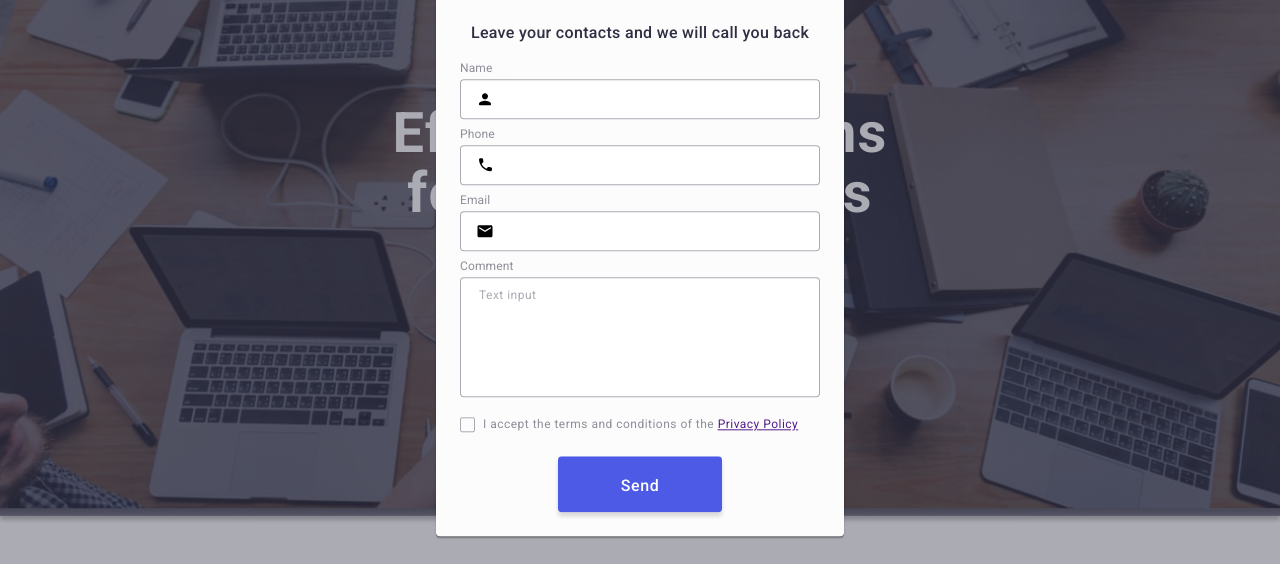
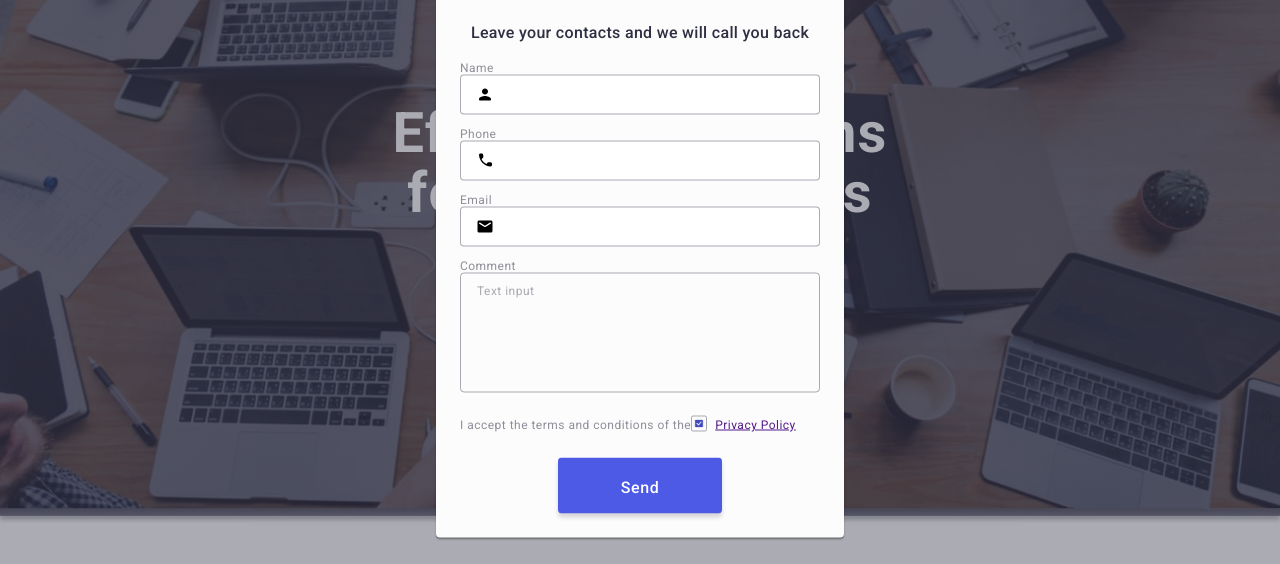
Before and after one commit to kulikiliya/fotm-and-validation, a plain HTML site: page index.html in a window 1280 px wide. Both pictures are taken after a click on the button "Order Service". Shown: the part 157-721 px from the top of the page. Drawn offline with nearby package versions, Linux system fonts and the light colour scheme.

Commit message:
second-try

```diff
--- a/css/styles.css
+++ b/css/styles.css
@@ -502,7 +502,7 @@ p {
   font-size: 16px;
   font-family: Roboto;
   font-weight: 500;
-  line-height: 24px;
+  line-height: 1.5;
   letter-spacing: 0.32px;
 }
 
@@ -519,64 +519,64 @@ p {
 
 .footer-email {
   display: flex;
+  align-items: center;
   gap: 24px;
 }
 
 .footer-input {
   display: block;
   width: 264px;
-  height: auto;
-  padding-top: 8px;
+  height: 40px;
   padding-left: 16px;
-  padding-bottom: 8px;
-
   border-radius: 4px;
   border: 1px solid var(--white-background);
   box-shadow: 0px 4px 4px 0px rgba(0, 0, 0, 0.15);
 
-  background-color: var(--footer-background-color);
+  background-color: transparent;
+  color: var(--white-text);
+
+  font-size: 12px;
+  font-family: Roboto;
+  font-style: normal;
+  font-weight: 400;
+  line-height: 1.5;
+  letter-spacing: 0.48px;
 }
 
 .footer-input::placeholder {
   color: var(--white, #fff);
-  font-size: 12px;
-  font-family: Roboto;
-  font-style: normal;
-  font-weight: 400;
-  line-height: 24px;
-  letter-spacing: 0.48px;
 }
 
 .footer-button {
   display: flex;
   min-width: 165px;
-  min-height: 40px;
+  height: 40px;
   padding: 8px 24px;
   justify-content: center;
   align-items: center;
   gap: 16px;
   border-color: transparent;
   border-radius: 4px;
+  border: none;
 
+  color: var(--white, #fff);
   background-color: var(--primary-brand);
 
   transition: background-color var(--transition);
+
+  text-align: center;
+  font-size: 16px;
+  font-family: Roboto;
+  font-style: normal;
+  font-weight: 500;
+  line-height: 1.5;
+  letter-spacing: 0.64px;
+  cursor: pointer;
 }
 
 .footer-button:hover,
 .footer-button:focus {
   background-color: var(--pressed-state);
-}
-.button-text {
-  color: var(--white, #fff);
-  text-align: center;
-
-  font-size: 16px;
-  font-family: Roboto;
-  font-style: normal;
-  font-weight: 500;
-  line-height: 24px;
-  letter-spacing: 0.64px;
 }
 
 /* portfolio */
@@ -783,6 +783,7 @@ p {
 .modal-h {
   display: flex;
   justify-content: center;
+  margin-bottom: 16px;
 
   color: var(--navyblue, #2e2f42);
 
@@ -803,8 +804,24 @@ p {
   margin-top: 16px;
 }
 
-.form-item:nth-child(-n + 3) {
+.why-div {
   margin-bottom: 8px;
+}
+.why-div-textarea {
+  margin-bottom: 16px;
+}
+
+.form-item {
+  display: block;
+  margin-bottom: 4px;
+  color: var(--lightslate, #8e8f99);
+
+  font-size: 12px;
+  font-family: Roboto;
+  font-style: 1.17;
+  font-weight: 400;
+  line-height: 14px;
+  letter-spacing: 0.48px;
 }
 
 .form-item-imput {
@@ -812,6 +829,7 @@ p {
   height: 40px;
   padding-left: 38px;
   border-radius: 4px;
+  outline: transparent;
   border: 1px solid var(--navyblue-modal, rgba(46, 47, 66, 0.4));
 
   transition: border-color var(--transition);
@@ -827,25 +845,9 @@ p {
   fill: var(--primary-brand);
 }
 
-.form-item-desc {
-  display: block;
-  width: auto;
-  margin-bottom: 4px;
-
-  color: var(--lightslate);
-
-  font-size: 12px;
-  font-family: Roboto;
-  font-style: normal;
-  font-weight: 400;
-  line-height: normal;
-  letter-spacing: 0.12px;
-}
-
 .modal-button {
   width: 164px;
   height: 56px;
-  margin-top: 24px;
   margin-left: auto;
   margin-right: auto;
 
@@ -890,59 +892,61 @@ p {
   resize: none;
   width: 100%;
   height: 120px;
+  padding: 8px 16px;
   border: 1px solid var(--navyblue-modal, rgba(46, 47, 66, 0.4));
   border-radius: 4px;
+  outline: transparent;
+
+  color: rgba(46, 47, 66, 0.4);
+  background-color: transparent;
 
   transition: border-color var(--transition);
-}
-
-.form-item-textarea::placeholder {
-  padding-top: 8px;
-  padding-left: 16px;
-
-  color: var(--navyblue-modal, rgba(46, 47, 66, 0.4));
 
   font-size: 12px;
   font-family: Roboto;
   font-style: normal;
   font-weight: 400;
-  line-height: 14px;
+  line-height: 1.5;
   letter-spacing: 0.48px;
+}
+
+.form-item-textarea::placeholder {
+  color: var(--navyblue-modal, rgba(46, 47, 66, 0.4));
 }
 
 /* ЧЕК-БОКС */
 
 .checkbox:checked + .checkbox-icon {
-  background-image: url(../images/click.svg);
-  background-size: contain;
-  background-origin: border-box;
+  background-color: var(--pressed-state);
+  border: none;
 }
 
 .checkbox-icon {
-  display: inline-block;
-  height: 15px;
-  width: 15px;
+  display: inline-flex;
+  align-items: center;
+  justify-content: center;
+  height: 16px;
+  width: 16px;
   margin-right: 8px;
   border-radius: 2px;
   border: 1px solid var(--navyblue-modal, rgba(46, 47, 66, 0.4));
 
-  fill: var(--white-background);
+  fill: transparent;
+}
+
+.why-div-checkbox {
+  margin-bottom: 24px;
 }
 
 .form-item-checkbox {
   display: flex;
   justify-content: flex-start;
-  margin-top: 16px;
 
-  color: #8e8f99;
+  color: var(--lightslate);
   font-size: 12px;
   font-family: Roboto;
   font-style: normal;
   font-weight: 400;
-  line-height: 14px;
+  line-height: 1.5;
   letter-spacing: 0.48px;
 }
-
-.checkbox {
-  appearance: none;
-}
--- a/index.html
+++ b/index.html
@@ -462,24 +462,21 @@
           </ul>
         </div>
         <div class="sub-field">
-          <form name="email_form" autocomplete="off">
           <p class="footer-head">Subscribe</p>
-            <label for="user_email" class="footer-email">
+          <label class="footer-email">
             <input
               type="email"
               name="email"
-                id="user_email"
               placeholder="E-mail"
               class="footer-input"
             />
             <button type="submit" class="footer-button">
-                <p class="button-text">Subscribe</p>
+              Subscribe
               <svg width="24" height="24">
                 <use href="./images/icons.svg#telegram"></use>
               </svg>
             </button>
           </label>
-          </form>
         </div>
       </div>
     </footer>
@@ -495,8 +492,9 @@
         <p class="modal-h">Leave your contacts and we will call you back</p>
 
         <form class="modal-form" autocomplete="off">
+          <div class="why-div">
             <label class="form-item">
-            <span class="form-item-desc">Name</span>
+              Name
               <div class="form-item-wrapper">
                 <input
                   type="text"
@@ -506,13 +504,15 @@
                   pattern="^[a-zA-Za-яА-Я]+$"
                   minlength="2"
                 />
-              <svg width="18" height="18" class="modal-icon">
+                <svg width="18" height="24" class="modal-icon">
                   <use href="./images/icons.svg#icon-person"></use>
                 </svg>
               </div>
             </label>
+          </div>
+          <div class="why-div">
             <label class="form-item">
-            <span class="form-item-desc">Phone</span>
+              Phone
               <div class="form-item-wrapper">
                 <input
                   type="tel"
@@ -527,8 +527,10 @@
                 </svg>
               </div>
             </label>
+          </div>
+          <div class="why-div">
             <label class="form-item">
-            <span class="form-item-desc">Email</span>
+              Email
               <div class="form-item-wrapper">
                 <input
                   type="email"
@@ -541,28 +543,38 @@
                 </svg>
               </div>
             </label>
+          </div>
+
+          <div class="why-div-textarea">
             <label class="form-item">
-            <span class="form-item-desc">Comment</span>
+              Comment
               <textarea
-              name="user_message"
+                name="user-comment"
                 class="form-item-textarea"
                 placeholder="Text input"
               ></textarea>
             </label>
+          </div>
 
-          <label class="form-item-checkbox">
+          <div class="why-div-checkbox">
             <input
+              id="user-privacy"
               type="checkbox"
-              name="user_policy"
-              class="checkbox"
-              value="Privacy Policy"
+              name="user-privacy"
+              value="true"
+              class="checkbox visually-hidden"
             />
-            <span class="checkbox-icon"></span>
-            <p>
+            <label for="user-privacy" class="form-item-checkbox">
               I accept the terms and conditions of the
+              <span class="checkbox-icon"
+                ><svg width="10" height="8" class="checkbox-svg">
+                  <use href="./images/icons.svg#icon-click"></use>
+                </svg>
+              </span>
+
               <a href="">Privacy Policy</a>
-            </p>
             </label>
+          </div>
 
           <button type="submit" class="modal-button">Send</button>
         </form>
```
Also changed, not shown: portfolio.html (+17 -0 lines). Lines whose indentation alone changed are shown as unchanged.
